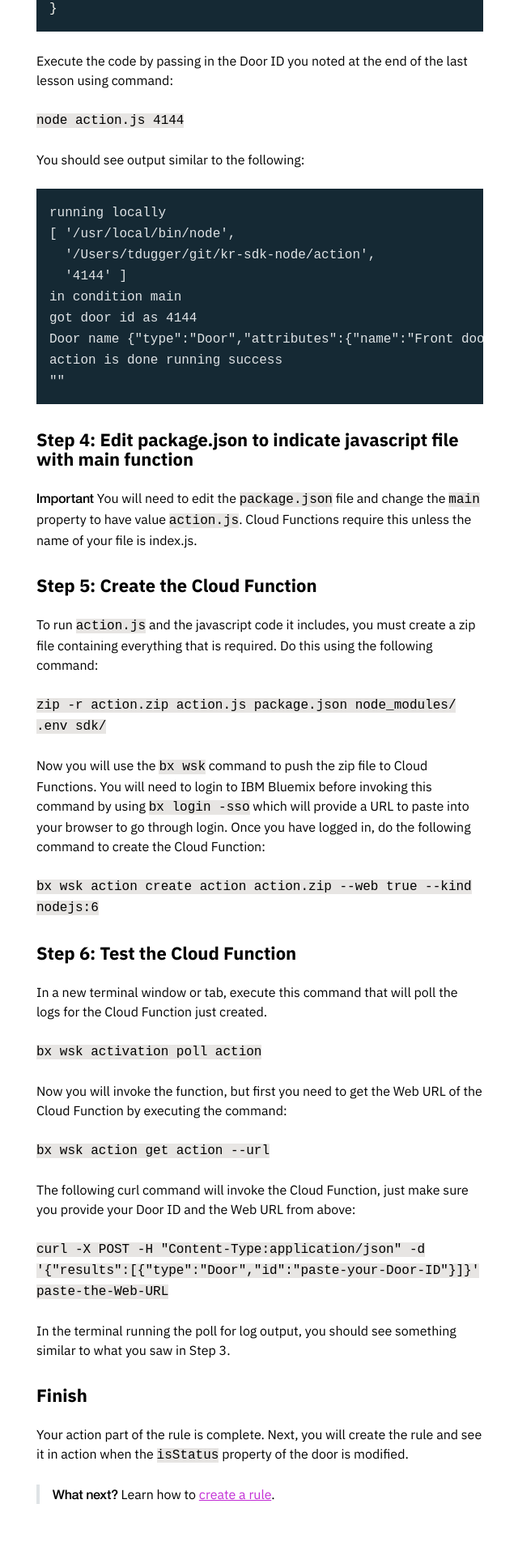
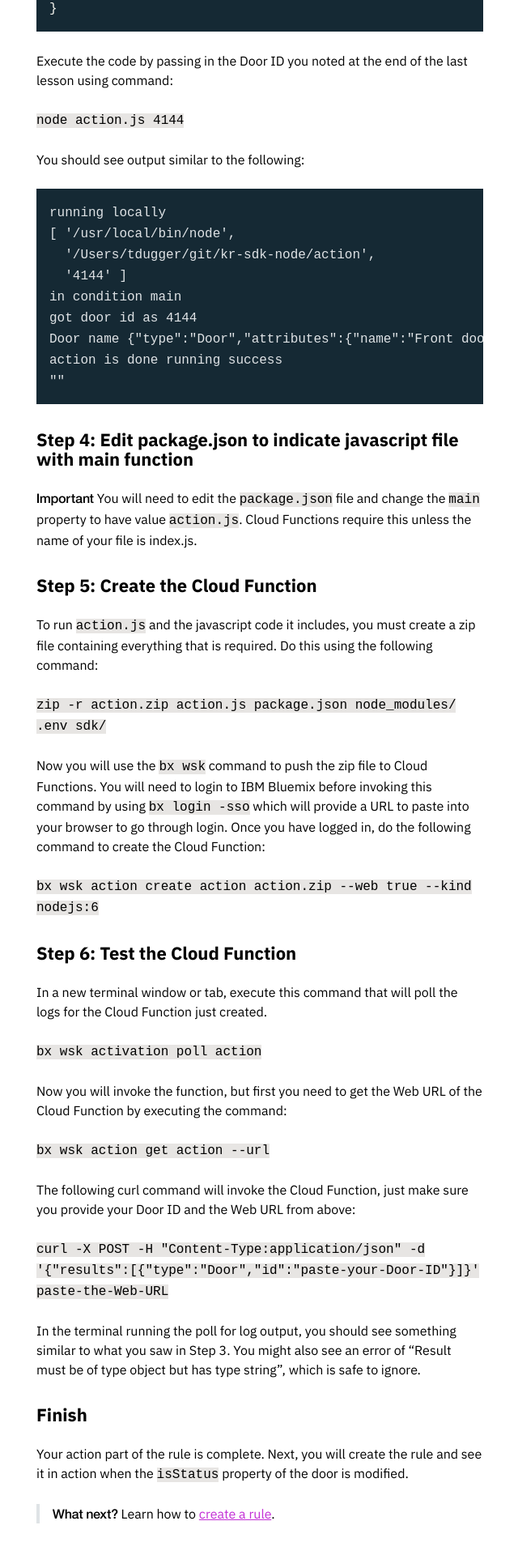
Before and after one commit to Watson-Personal-Assistant/developer, a Jekyll site: the page built from _content/knowledge/create-action-function.md, in a window 1280 px wide. Shown: the part 2639-4559 px from the top of the page at 81% size, without its empty margins (351-991 px from the left). Built offline with Jekyll 4.4.1, drawn with Linux system fonts in a browser that asks for light colours.

Commit message:
updates to docs of potential gotchas with K&R tutorial

```diff
--- a/_content/knowledge/create-action-function.md
+++ b/_content/knowledge/create-action-function.md
@@ -136,7 +136,7 @@ The following curl command will invoke the Cloud Function, just make sure you pr
 
 `curl -X POST -H "Content-Type:application/json" -d '{"results":[{"type":"Door","id":"paste-your-Door-ID"}]}' paste-the-Web-URL`
 
-In the terminal running the poll for log output, you should see something similar to what you saw in Step 3.
+In the terminal running the poll for log output, you should see something similar to what you saw in Step 3.  You might also see an error of "Result must be of type object but has type string", which is safe to ignore.
 
 ### Finish
 
```
Also changed, not shown: _content/knowledge/create-rule.md (+2 -0 lines).
